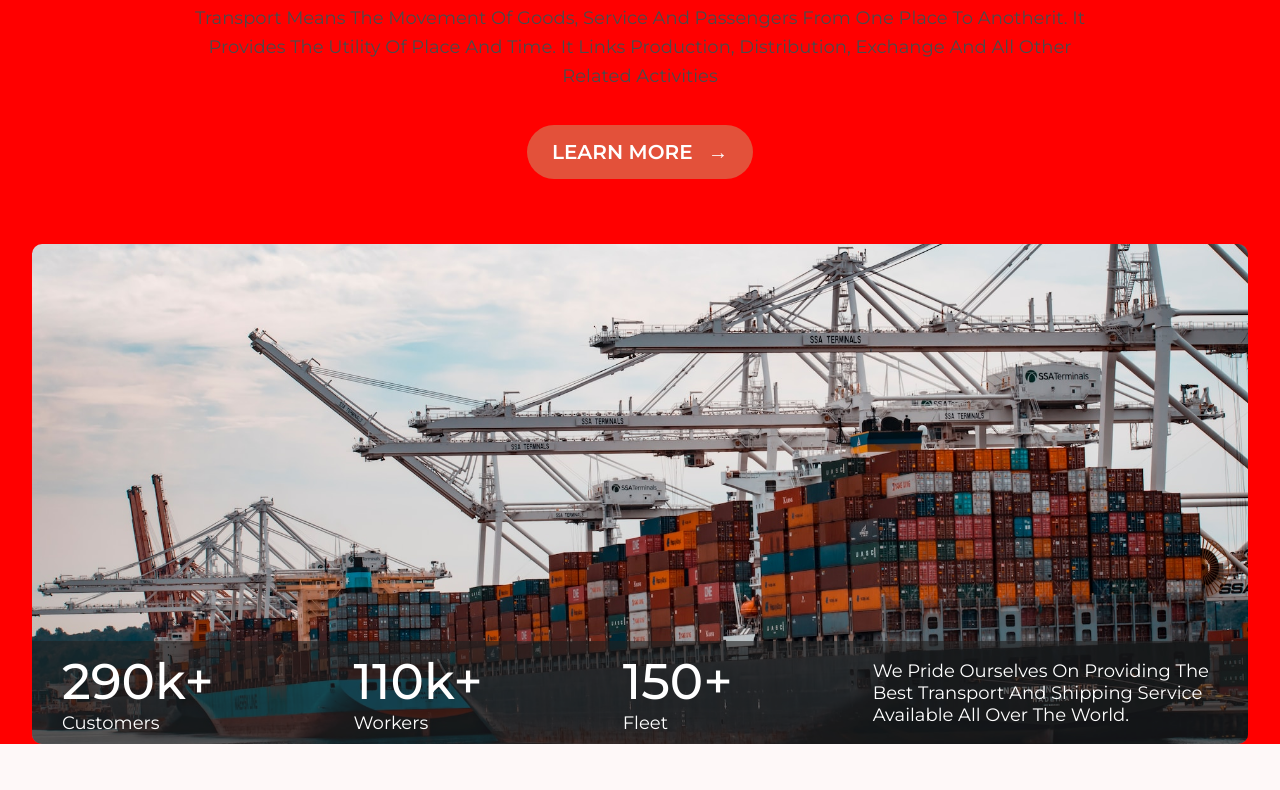
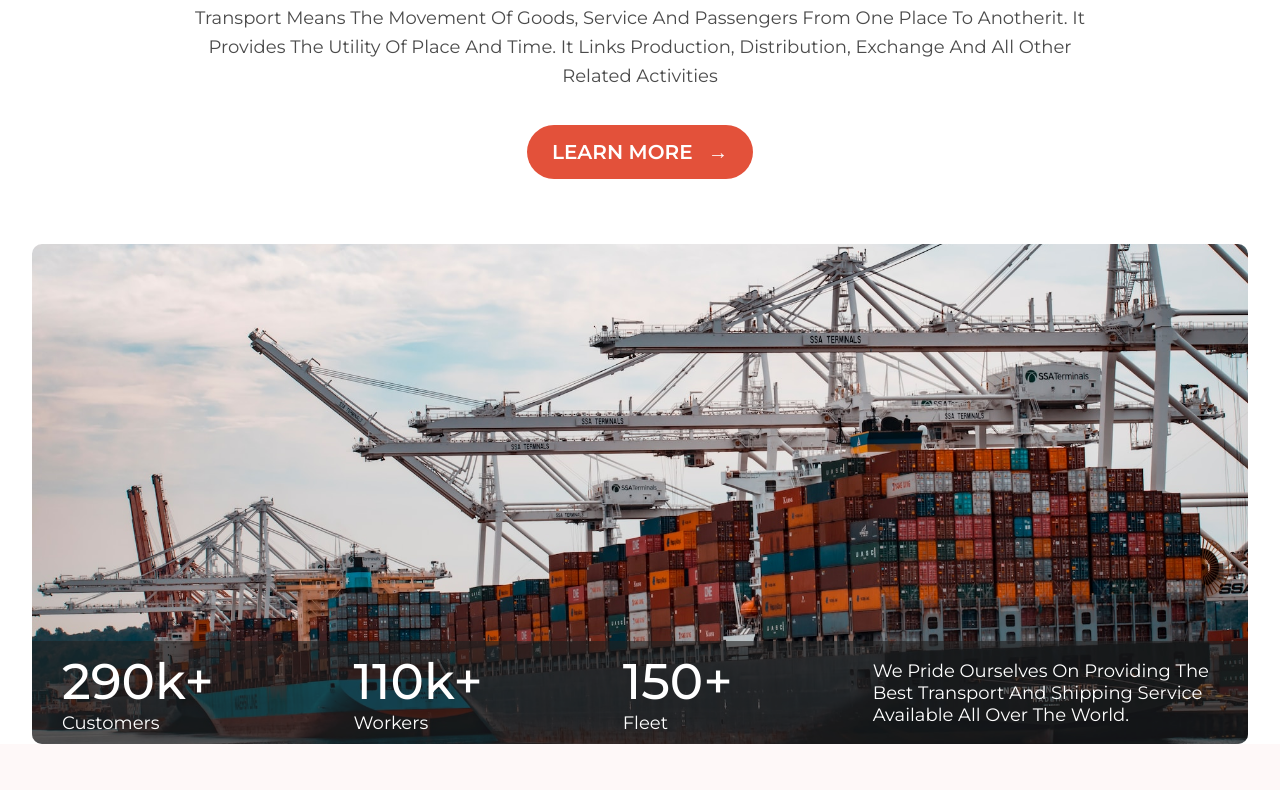
Before and after one commit to josephnwankwo/Shipped, a plain HTML site: page index.html in a window 1280 px wide. Shown: the part 510-1300 px from the top of the page. Drawn offline with nearby package versions, Linux system fonts and the light colour scheme; files that its build step writes are made by us from their sources.

Commit message:
Update _base.scss

```diff
--- a/sass/base/_base.scss
+++ b/sass/base/_base.scss
@@ -25,6 +25,6 @@ html {
 }
 
 body {
-  background-color: red;
+  background-color: $color-white;
   font-family: "Montserrat", sans-serif;
 }
```
